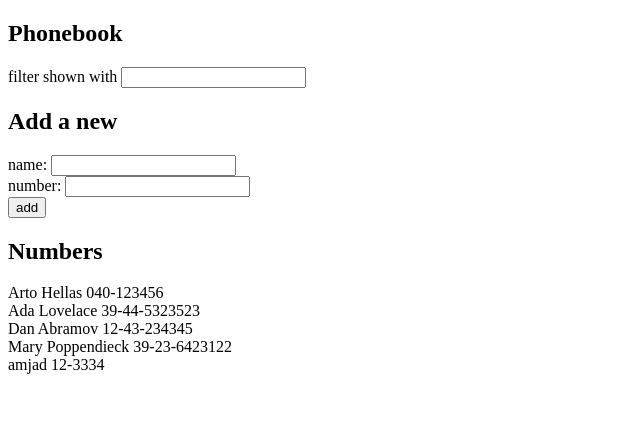
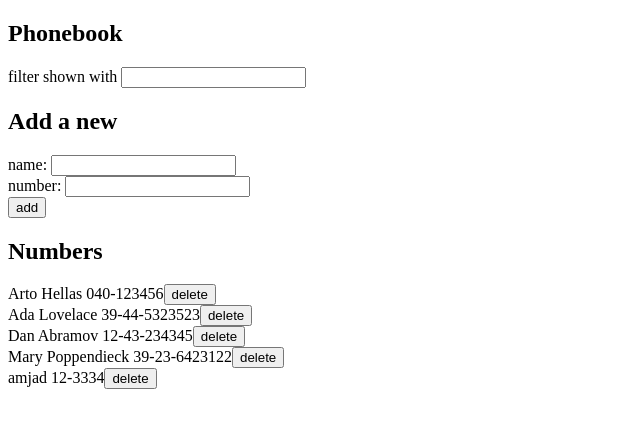
Before and after one commit to AmjadShakhshir/fullstack-exercises, a React (Vite) app in the folder part2/phonebook/: page / in a window 1280 px wide. Shown: the top 428 px of the page, without its empty margins (0-640 px from the left). Built offline with nearby package versions, Linux system fonts and the light colour scheme; data requests are answered from the project's data file.

Commit message:
add delete person

```diff
--- a/part2/phonebook/src/App.jsx
+++ b/part2/phonebook/src/App.jsx
@@ -32,6 +32,14 @@ const App = () => {
     });
   };
 
+  const deletePerson = (id) => {
+    if (window.confirm("Do you really want to delete this person?")) {
+      PersonServices.deleted(id).then(() => {
+        setPersons(persons.filter((person) => person.id !== id));
+      });
+    }
+  };
+
   const handlePersonChange = (event) => {
     setNewName(event.target.value);
   };
@@ -57,7 +65,7 @@ const App = () => {
       </h2>
       <PersonForm addPerson={addPerson} newName={newName} handlePersonChange={handlePersonChange} newNumber={newNumber} handleNumberChange={handleNumberChange} />
       <h2>Numbers</h2>
-      <Persons personsToShow={personsToShow} />
+      <Persons personsToShow={personsToShow} deletePerson={deletePerson} />
     </div>
   );
 };
--- a/part2/phonebook/src/components/Persons.jsx
+++ b/part2/phonebook/src/components/Persons.jsx
@@ -1,9 +1,10 @@
-const Persons = ({ personsToShow }) => {
+const Persons = ({ personsToShow, deletePerson }) => {
   return (
     <div>
       {personsToShow.map((person) => (
         <div key={person.name}>
           {person.name} {person.number}
+          <button onClick={() => deletePerson(person.id)}>delete</button>
         </div>
       ))}
     </div>
--- a/part2/phonebook/src/services/PersonServices.js
+++ b/part2/phonebook/src/services/PersonServices.js
@@ -11,13 +11,13 @@ const create = async (newObject) => {
   return request.then((response) => response.data);
 };
 
-const update = async (id, newObject) => {
-  const request = axios.put(`${baseUrl}/${id}`, newObject);
+const deleted = async (id) => {
+  const request = axios.delete(`${baseUrl}/${id}`);
   return request.then((response) => response.data);
 };
 
 export default {
   getAll,
   create,
-  update,
+  deleted,
 };
```
Also changed, not shown: part2/phonebook/db.json (line endings or trailing spaces).
